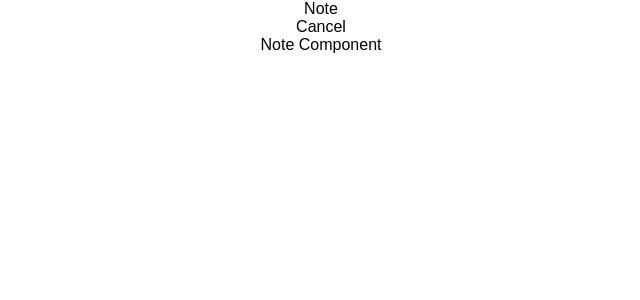
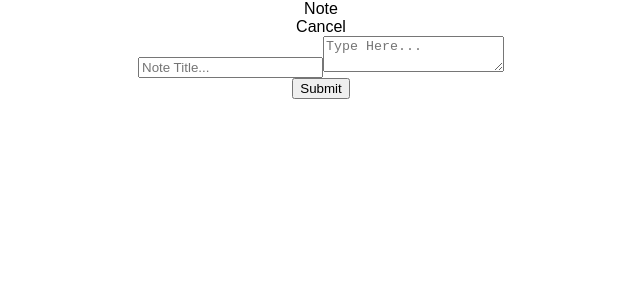
Before and after one commit to mefchristiansen/Notes, a React (Create React App) app: page / in a window 1280 px wide. Both pictures are taken after a click on the element "+ Note". Shown: the top 300 px of the page, without its empty margins (319-959 px from the left). Built offline with nearby package versions, Linux system fonts and the light colour scheme; no server answers.

Commit message:
add note editing form

```diff
--- a/src/App.js
+++ b/src/App.js
@@ -40,13 +40,15 @@ class App extends Component {
   }
 
   render() {
-    const { showNote, notes } = this.state; // Destructure assignment
+    const { showNote, notes, note } = this.state; // Destructure assignment
 
     return (
       <div className="App">
         <Nav toggleNote={this.toggleNote} showNote={showNote}/>
         { showNote ?
-          <Note />
+          <Note
+            note={note}
+          />
           :
           <List
             getNotes={this.getNotes}
--- a/src/components/Nav.js
+++ b/src/components/Nav.js
@@ -7,9 +7,9 @@ class Nav extends React.Component {
 		return (
 
 			<div className="nav-container">
-				<div className='nav-logo'>Note</div>
-				<div className='nav-button' onClick={() => toggleNote()}>
-					{ showNote ? 'Cancel' : '+ Note' }
+				<div className="nav-logo">Note</div>
+				<div className="nav-button" onClick={() => toggleNote()}>
+					{ showNote ? "Cancel" : "+ Note" }
 				</div>
 			</div>
 		);
--- a/src/components/Note.js
+++ b/src/components/Note.js
@@ -2,9 +2,25 @@ import React from 'react';
 
 class Note extends React.Component {
 	render() {
+		const { note } = this.props;
+
+
 		return (
 			<div className="note-container">
-				Note Component
+				<form className="note-form">
+					<input
+						className="note-title-input"
+						type="text"
+						placeholder="Note Title..."
+						defaultValue={note.title}
+					/>
+					<textarea
+						className='note-textarea'
+						placeholder='Type Here...'
+						defaultValue={note.content}
+					/>
+				</form>
+				<input className='note-button' type='submit' value="Submit" />
 			</div>
 		)
 	}
```
Also changed, not shown: src/components/NoteCard.js (+7 -7 lines).
